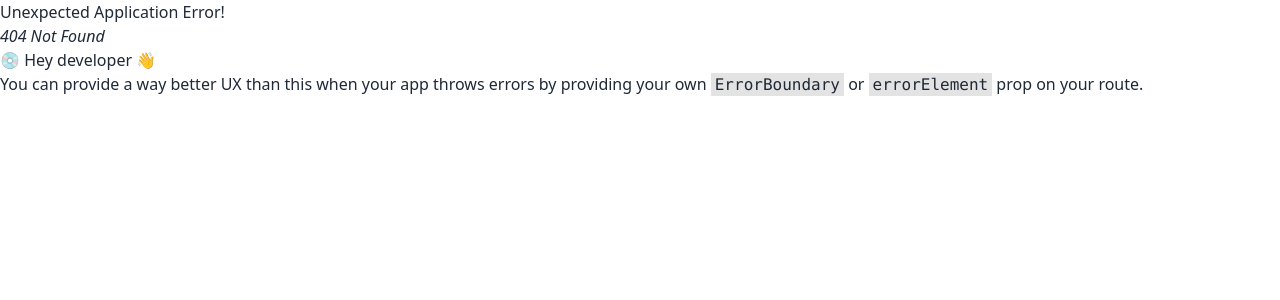
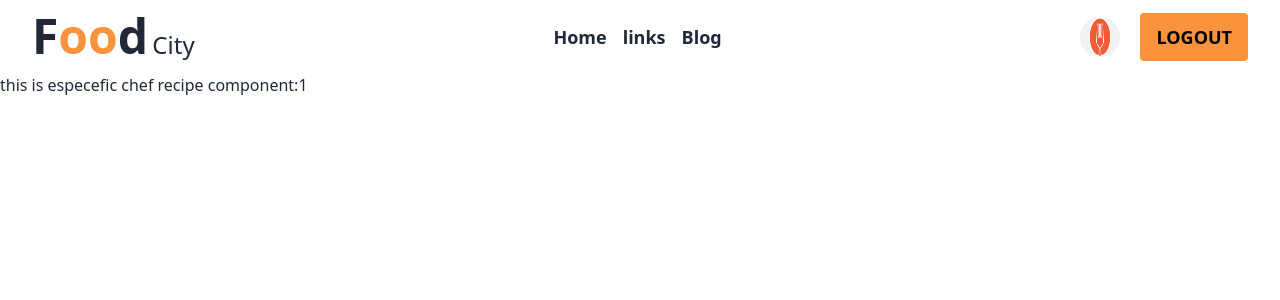
Before and after one commit to Hridoy-shill/project-2-food_chiy-client, a React (Vite) app: page /recipes/1 in a window 1280 px wide. Before the commit this address had no page. Shown: the top 300 px of the page. Built offline with nearby package versions, Linux system fonts and the light colour scheme.

Commit message:
recipe page added

```diff
--- a/src/pages/BlogPage/BlogPage.jsx
+++ b/src/pages/BlogPage/BlogPage.jsx
@@ -1,8 +1,10 @@
 import React from 'react';
+import Navbar from '../sharePages/Navbar/Navbar';
 
 const BlogPage = () => {
     return (
         <div>
+            <Navbar></Navbar>
             <p>this is blog page</p>
         </div>
     );
--- /dev/null
+++ b/src/pages/ChefRecipe/ChefRecipe.jsx
@@ -0,0 +1,15 @@
+import React from 'react';
+import Navbar from '../sharePages/Navbar/Navbar';
+import { useParams } from 'react-router-dom';
+
+const ChefRecipe = () => {
+    const {id} = useParams()
+    return (
+        <div>
+            <Navbar></Navbar>
+            <p>this is especefic chef recipe component:{id}</p>
+        </div>
+    );
+};
+
+export default ChefRecipe;
--- a/src/pages/Home/SingleChef/ChefDetails.jsx
+++ b/src/pages/Home/SingleChef/ChefDetails.jsx
@@ -1,17 +1,21 @@
 import React from 'react';
 import { FaFire } from "react-icons/fa";
+import { Link } from 'react-router-dom';
 
 const ChefDetails = ({ chef }) => {
     console.log(chef,);
     const { id, ChefName, ChefPicture, Likes, NumberOfRecipes, YearsOfExperience } = chef
     return (
         <div className='border-2 border-orange-400 w-fit p-5 rounded'>
-            <img src={ChefPicture} alt=""  className='w-full rounded'/>
+            <img src={ChefPicture} alt="" className='w-full rounded' />
             <p className='font-bold text-xl mt-3'>Name: {ChefName}.</p>
             <p className='font-bold text-xl mt-3'>Experience: {YearsOfExperience}.</p>
             <p className='font-bold text-xl mt-3'>Recipes: {NumberOfRecipes}.</p>
             <p className='font-bold text-xl mt-3'>Total Likes: {Likes}.</p>
-            <button className='btn text-base text-black bg-orange-400 border-none mt-10 hover:bg-orange-400'>View Recipes<FaFire className='ms-2'></FaFire></button>
+            <Link to={`/recipes/${id}`}>
+                <button className='btn text-base text-black bg-orange-400 border-none mt-10 hover:bg-orange-400'>View Recipes<FaFire className='ms-2'></FaFire></button>
+            </Link>
+
         </div>
     );
 };
--- a/src/pages/LoginPage/LoginPage.jsx
+++ b/src/pages/LoginPage/LoginPage.jsx
@@ -1,8 +1,10 @@
 import React from 'react';
+import Navbar from '../sharePages/Navbar/Navbar';
 
 const LoginPage = () => {
     return (
         <div>
+            <Navbar></Navbar>
             <p>this is login page</p>
         </div>
     );
--- a/src/pages/sharePages/Navbar/Navbar.jsx
+++ b/src/pages/sharePages/Navbar/Navbar.jsx
@@ -5,7 +5,7 @@ import img from '../../../assets/png-transparent-uber-eats-muncheez-delivery-onl
 const Navbar = () => {
 
     const user = {
-        name:'hridoy'
+        name:"hridoy"
     }
 
     return (
@@ -17,10 +17,12 @@ const Navbar = () => {
                 <Link to={'/blog'} className='font-bold text-lg hover:text-orange-400 duration-300 hover:underline hover:text-xl'>Blog</Link>
             </div>
             <div className='flex items-center'>
-                <img className='w-10 h-10 rounded-full  me-5' src={img} alt="" title={user.name}/>
-                { user.name ?
+                {user.name ? <img className='w-10 h-10 rounded-full  me-5' src={img} alt="" title={user.name}/> : <p>nai</p>}
+                {user.name ?
                     <button className='bg-orange-400 font-bold text-black btn border-none text-lg rounded hover:bg-orange-400'>logOut</button> :
-                    <button className='bg-orange-400 font-bold text-black btn border-none text-lg rounded hover:bg-orange-400'>login</button>
+                    <Link to={'/login'}>
+                        <button className='bg-orange-400 font-bold text-black btn border-none text-lg rounded hover:bg-orange-400'>login</button>
+                    </Link>
                 }
             </div>
         </div>
```
Also changed, not shown: src/routes/Routes.jsx (+9 -0 lines).
